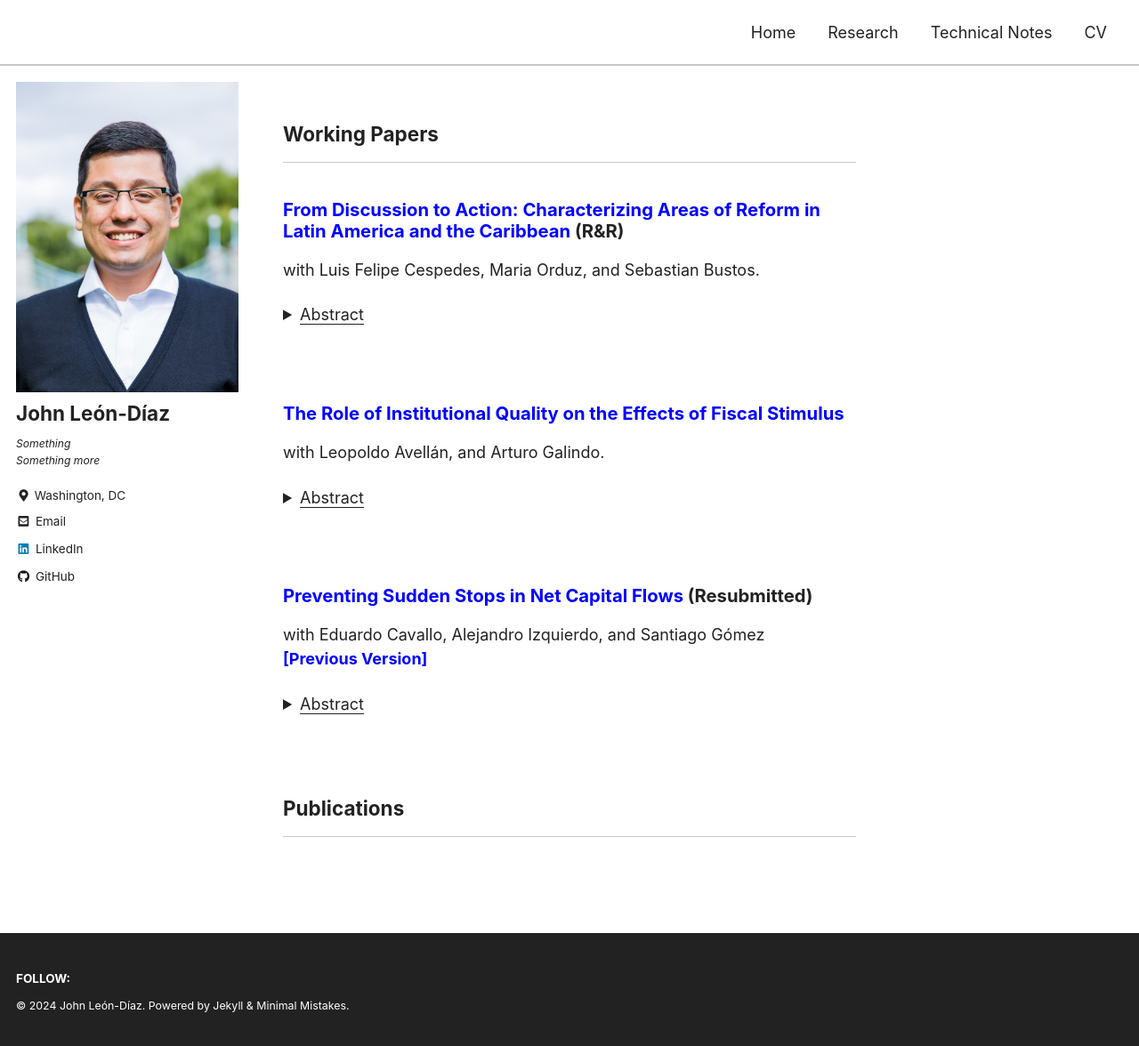
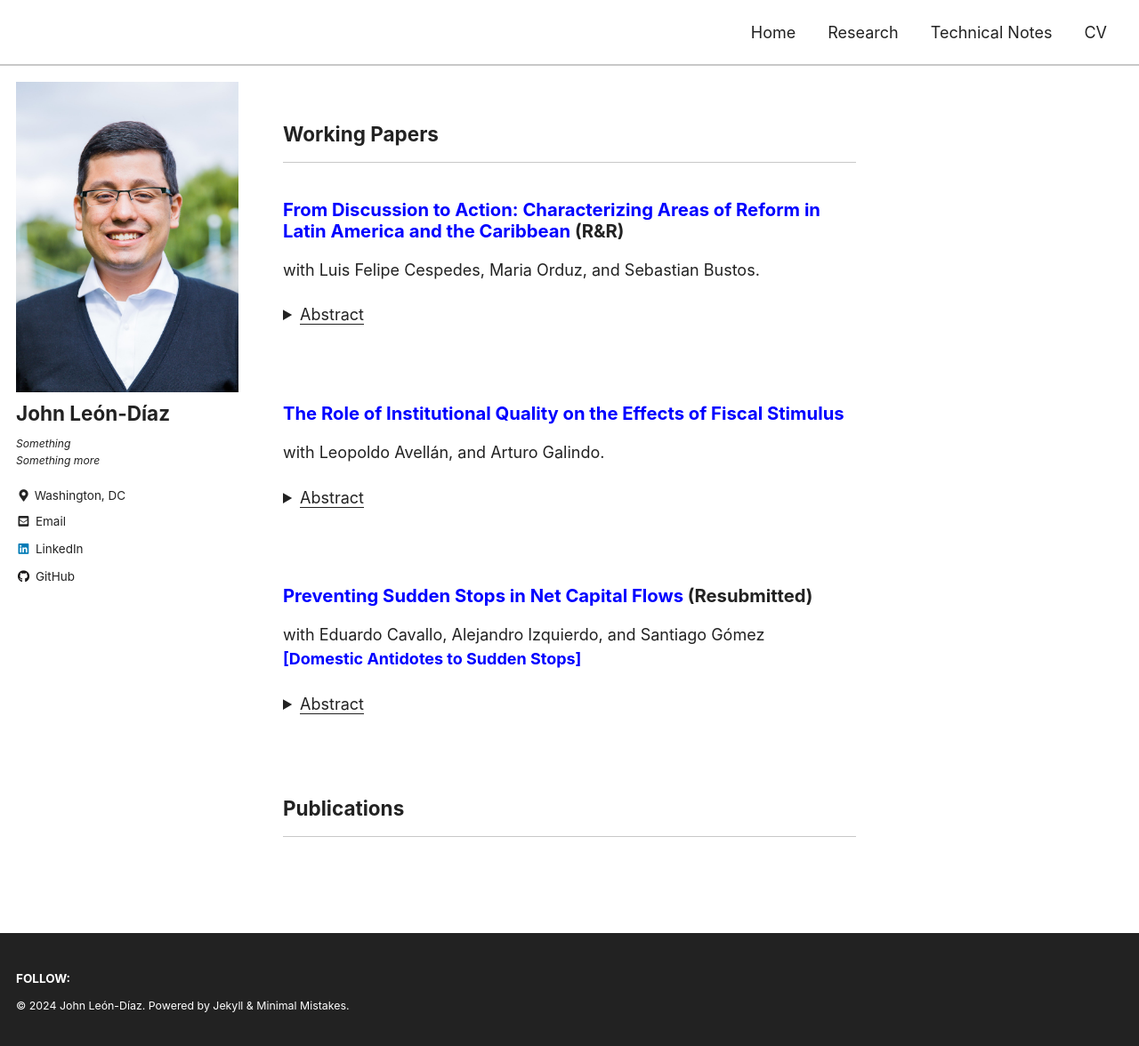
Before and after one commit to jleondia/jleondia.github.io, a Jekyll site: the page built from _pages/research.md, in a window 1280 px wide and 1176 px high. Shown: the whole window at 89% size. Built offline with Jekyll 4.4.1, drawn with Linux system fonts in a browser that asks for light colours; cached includes are drawn as plain includes.

Commit message:
Update research.md

```diff
--- a/_pages/research.md
+++ b/_pages/research.md
@@ -30,7 +30,7 @@ with Leopoldo Avellán, and Arturo Galindo.
 
 ### [Preventing Sudden Stops in Net Capital Flows](https://publications.iadb.org/en/preventing-sudden-stops-in-net-capital-flows) (Resubmitted)
 with Eduardo Cavallo, Alejandro Izquierdo, and Santiago Gómez  <br>
-  [<b>[Previous Version]</b>](https://publications.iadb.org/en/domestic-antidotes-sudden-stops)
+  [<b>[Domestic Antidotes to Sudden Stops]</b>](https://publications.iadb.org/en/domestic-antidotes-sudden-stops)
 <details>
     <summary><u>Abstract</u></summary><p>
   Sudden stops in net capital flows can be prevented if domestic investors either repatriate foreign-held assets or roll over their local asset holdings when foreign investors stop lending or sell off their local asset holdings. This paper presents evidence showing that domestic factors such as low levels of liability dollarization, the consistency of the monetary and exchange rate regimes, low inflation, higher growth, and a solid institutional background, explain why some countries are more successful in eliciting the behaviors that increase the probability of preventing a sudden stop following a tightening of the external borrowing constraint. Prevention is key to offsetting an external credit crunch originating in factors that are usually outside the control of borrowing countries, which can turn into costly sudden stops in net capital flows in the affected economies.
```
